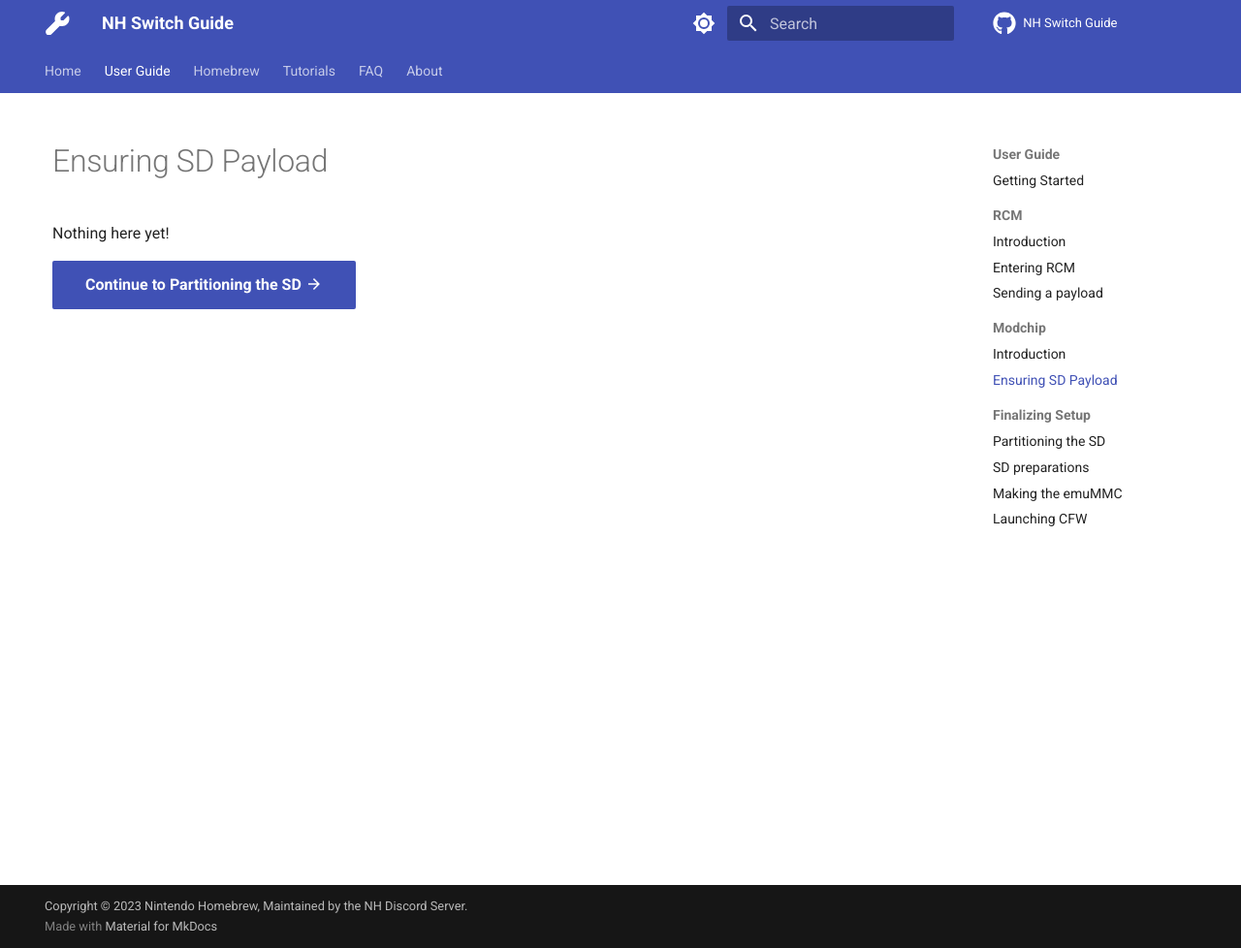
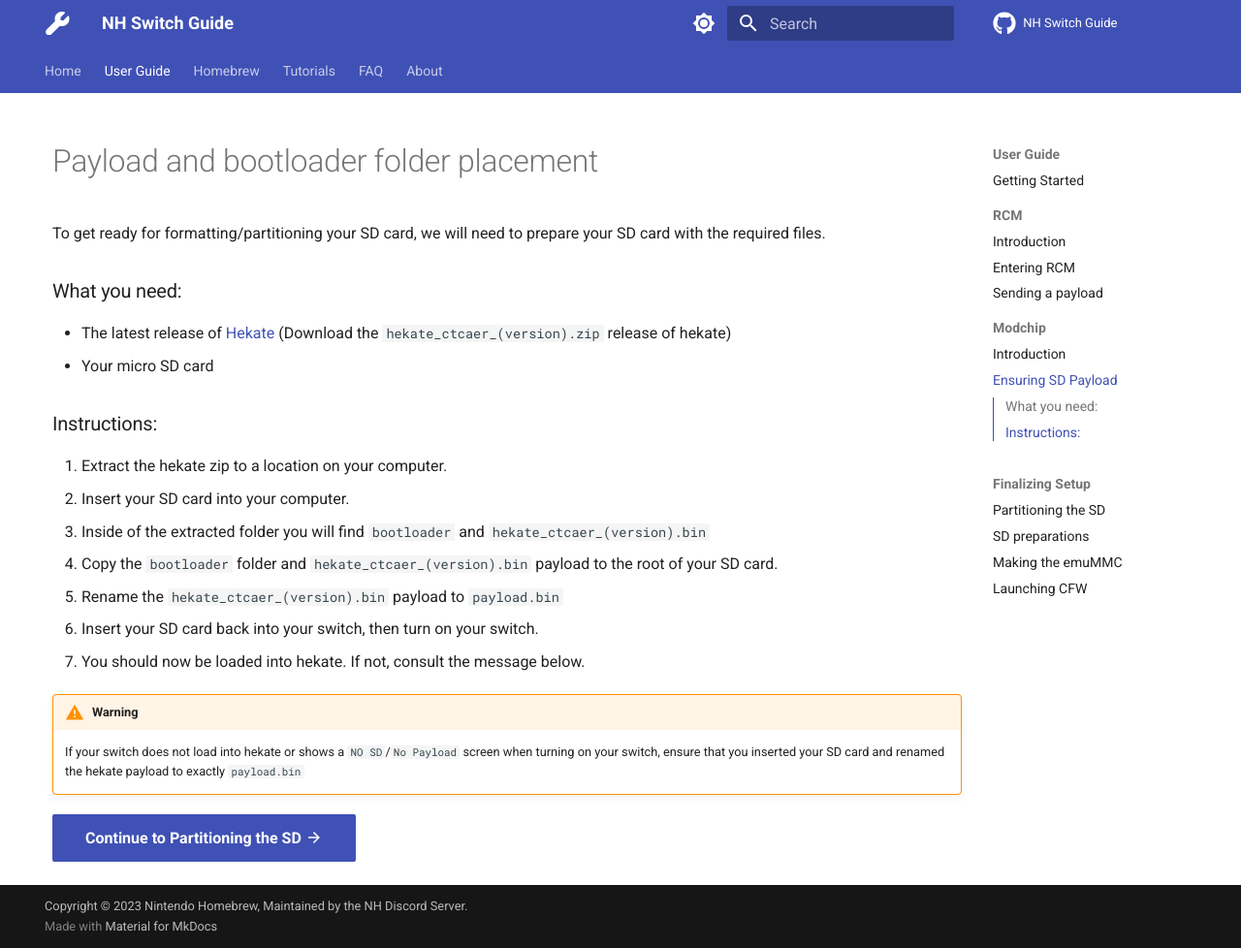
Before and after one commit to nh-server/switch-guide, an MkDocs documentation site: the page built from docs/user_guide/modchip/ensure_sd_payload.md, in a window 1280 px wide and 978 px high. Shown: the whole window at 97% size. Built offline with MkDocs 1.6.1 and Material for MkDocs 9.7.7, drawn with Linux system fonts in a browser that asks for light colours; comment, search, counter and statistics services are not loaded.

Commit message:
Add initial instructions for ensure_sd_payload page

```diff
--- a/docs/user_guide/modchip/ensure_sd_payload.md
+++ b/docs/user_guide/modchip/ensure_sd_payload.md
@@ -1,5 +1,24 @@
-# Ensuring SD Payload
+# Payload and bootloader folder placement
 
-Nothing here yet!
+To get ready for formatting/partitioning your SD card, we will need to prepare your SD card with the required files.
+
+### What you need:
+- The latest release of <a href="https://github.com/CTCaer/Hekate/releases/" target="_blank">Hekate</a> (Download the `hekate_ctcaer_(version).zip` release of hekate)
+- Your micro SD card
+
+
+### Instructions:
+
+1. Extract the hekate zip to a location on your computer.
+2. Insert your SD card into your computer.
+3. Inside of the extracted folder you will find `bootloader` and `hekate_ctcaer_(version).bin`
+4. Copy the `bootloader` folder and `hekate_ctcaer_(version).bin` payload to the root of your SD card.
+5. Rename the `hekate_ctcaer_(version).bin` payload to `payload.bin`
+6. Insert your SD card back into your switch, then turn on your switch.
+7. You should now be loaded into hekate. If not, consult the message below.
+
+!!! warning
+    If your switch does not load into hekate or shows a `NO SD`/`No Payload` screen when turning on your switch, ensure that you inserted your SD card and renamed the hekate payload to exactly `payload.bin`
+
 
 [Continue to Partitioning the SD :material-arrow-right:](../all/partitioning_sd.md){ .md-button .md-button--primary }
```
